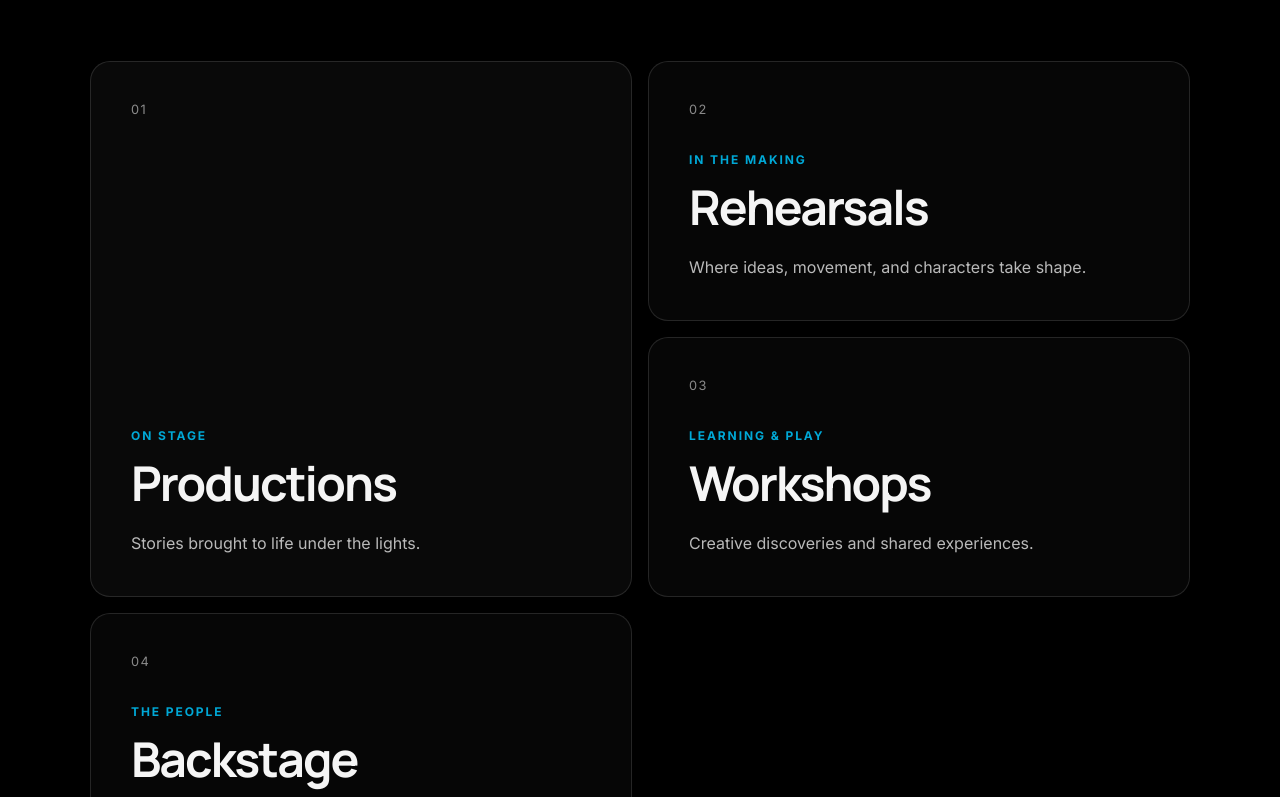
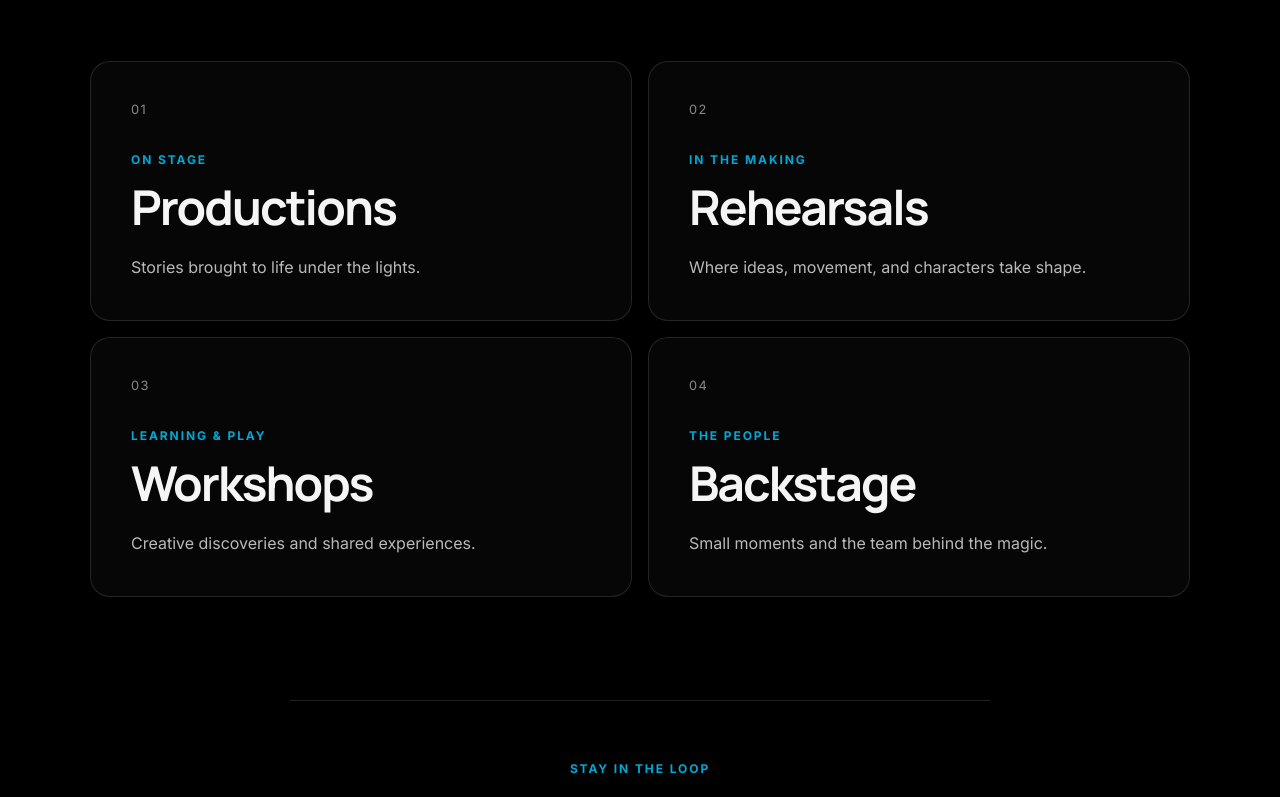
Before and after one commit to web2table/artistplayground, an Astro site: page /artistplayground/gallery in a window 1280 px wide. Shown: the part 653-1450 px from the top of the page. Built offline with nearby package versions, Linux system fonts and the light colour scheme; Astro itself is replaced by a stand-in of ours.

Commit message:
Refine gallery cards into balanced uniform grid

```diff
--- a/src/pages/gallery/index.astro
+++ b/src/pages/gallery/index.astro
@@ -11,7 +11,7 @@ import BaseLayout from '../../layouts/BaseLayout.astro';
     </header>
 
     <div class="gallery-grid" aria-label="Gallery categories">
-      <article class="gallery-card featured">
+      <article class="gallery-card">
         <span class="number">01</span>
         <div><p class="tag">ON STAGE</p><h2>Productions</h2><p>Stories brought to life under the lights.</p></div>
       </article>
@@ -47,7 +47,7 @@ h1 span{color:var(--ap-text,inherit);opacity:.82}
 .social-link{display:inline-block;margin-top:1.2rem;color:var(--ap-blue);font-weight:700;text-decoration:none;border-bottom:1px solid currentColor;padding-bottom:.3rem}
 .gallery-grid{max-width:1100px;margin:0 auto;display:grid;grid-template-columns:repeat(2,minmax(0,1fr));gap:1rem}
 .gallery-card{min-height:260px;border:1px solid rgba(128,128,128,.25);border-radius:1.25rem;padding:clamp(1.5rem,4vw,2.5rem);display:flex;flex-direction:column;justify-content:space-between;background:rgba(128,128,128,.045);transition:background .2s ease}
-.gallery-card.featured{min-height:340px;grid-row:span 2;background:rgba(128,128,128,.07)}
+
 .number{font-size:.8rem;opacity:.55;letter-spacing:.12em}
 .gallery-card h2{font-family:var(--ap-font-display);font-size:clamp(1.8rem,4vw,3rem);margin:.4rem 0}
 .gallery-card p:not(.tag){opacity:.75;line-height:1.6;margin-bottom:0}
@@ -55,5 +55,5 @@ h1 span{color:var(--ap-text,inherit);opacity:.82}
 .outro{text-align:center;max-width:700px;margin:clamp(4rem,8vw,7rem) auto 1rem;padding-top:3rem;border-top:1px solid rgba(128,128,128,.25)}
 .outro h2{font-family:var(--ap-font-display);font-size:clamp(2.5rem,6vw,4.5rem);color:var(--ap-yellow);line-height:1;margin:1rem 0}
 .outro>p:not(.eyebrow){opacity:.75;line-height:1.7}
-@media(max-width:650px){.gallery-grid{grid-template-columns:1fr}.gallery-card.featured{grid-row:auto;min-height:260px}.gallery-card{min-height:220px}}
+@media(max-width:650px){.gallery-grid{grid-template-columns:1fr}.gallery-card{min-height:220px}}
 </style>
```
